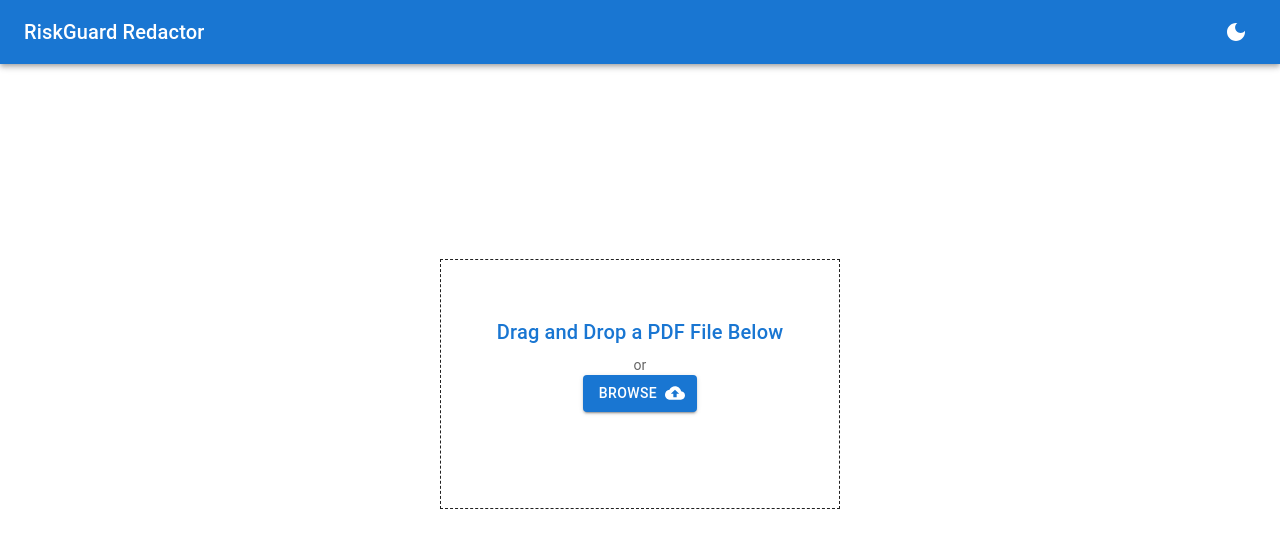
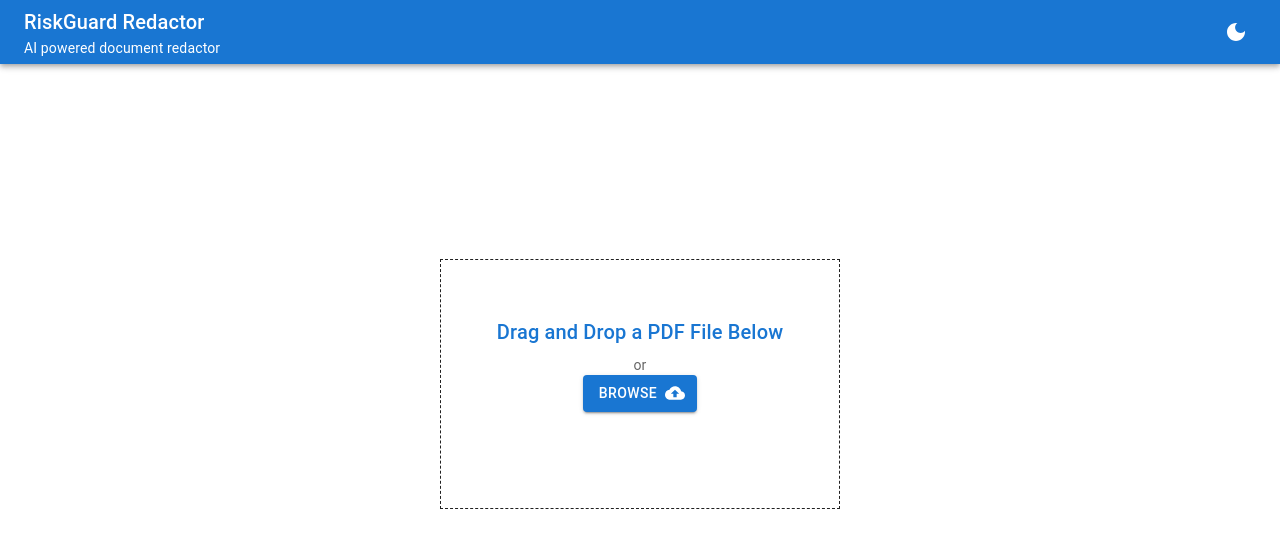
Before and after one commit to anushibin007/riskguardredactor, a React (Vite) app in the folder frontend/: page / in a window 1280 px wide. Shown: the top 548 px of the page. Built offline with nearby package versions, Linux system fonts and the light colour scheme; no server answers.

Commit message:
Added slogon on the title

```diff
--- a/frontend/src/Components/NavBar.jsx
+++ b/frontend/src/Components/NavBar.jsx
@@ -8,6 +8,9 @@
 			<Toolbar>
 				<Typography variant="h6" component="div" sx={{ flexGrow: 1 }}>
 					RiskGuard Redactor
+					<Typography variant="body2" sx={{ flexGrow: 1 }}>
+					AI powered document redactor
+				</Typography>
 				</Typography>
 				<DarkModeButton darkMode={darkMode} setDarkMode={setDarkMode} />
 			</Toolbar>
```
